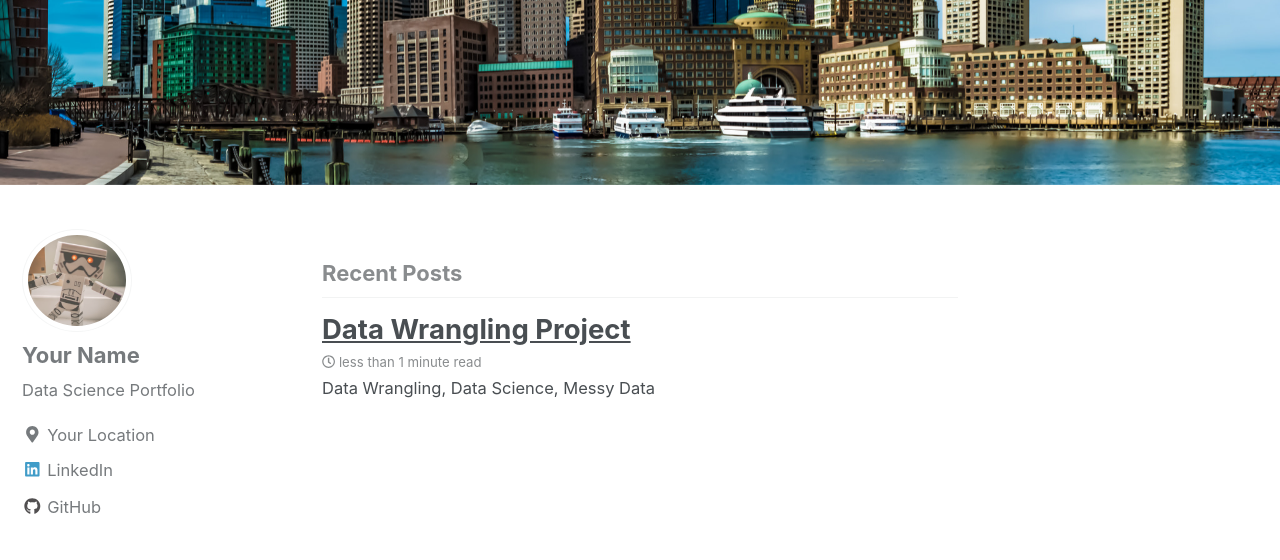
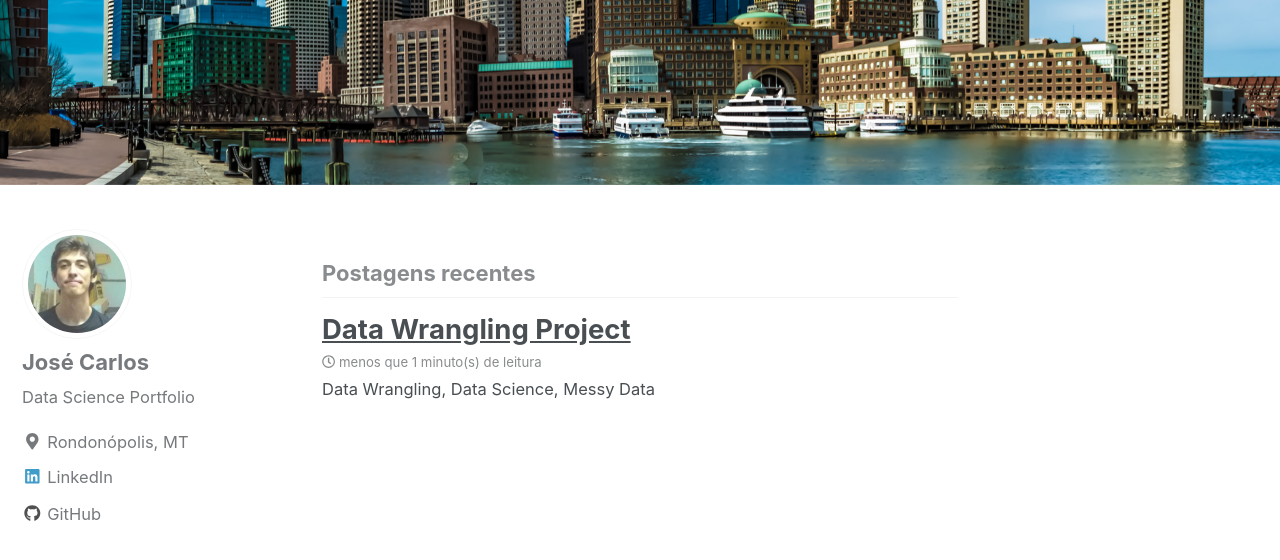
Before and after one commit to jcfneto/jcfneto.github.io, a Jekyll site: the page built from index.html, in a window 1280 px wide and 900 px high, scrolled down 423 px. Shown: the top 560 px of the window. Built offline with Jekyll 4.4.1, drawn with Linux system fonts in a browser that asks for light colours; nearby versions of some CDN libraries; the list of posts is cut into pages by our own code; some of the changed text lies outside the part shown.

Commit message:
Update _config.yml

```diff
--- a/_config.yml
+++ b/_config.yml
@@ -8,11 +8,11 @@
 minimal_mistakes_skin    : "default" # "air", "aqua", "contrast", "dark", "dirt", "neon", "mint", "plum", "sunrise"
 
 # Site Settings
-locale                   : "en-US"
-title                    : "Your Name"
+locale                   : "pt-BR"
+title                    : "José Carlos"
 title_separator          : "-"
-name                     : "Your Name"
-description              : "Data Science Portfolio"
+name                     : "José Carlos"
+description              : "Portfólio de Data Science"
 url                      : # the base hostname & protocol for your site e.g. "https://mmistakes.github.io"
 baseurl                  : # the subpath of your site, e.g. "/blog"
 repository               : # GitHub username/repo-name e.g. "mmistakes/minimal-mistakes"
@@ -84,10 +84,10 @@
 
 # Site Author
 author:
-  name             : "Your Name"
-  avatar           : "/images/bio-pic-2.jpg" # path of avatar image, e.g. "/assets/images/bio-photo.jpg"
+  name             : "José Carlos"
+  avatar           : "/images/me.jpg" # path of avatar image, e.g. "/assets/images/bio-photo.jpg"
   bio              : "Data Science Portfolio"
-  location         : "Your Location"
+  location         : "Rondonópolis, MT"
   email            :
   uri              :
   home             : # null (default), "absolute or relative url to link to author home"
@@ -97,13 +97,13 @@
   flickr           :
   facebook         :
   foursquare       :
-  github           : "Your Github"
+  github           : "jcfneto"
   gitlab           :
   google_plus      :
   keybase          :
   instagram        :
   lastfm           :
-  linkedin         : "dataoptimal" # "john-doe-12345678" (the last part of your profile url, e.g. https://www.linkedin.com/in/john-doe-12345678)
+  linkedin         : "jcfneto" # "john-doe-12345678" (the last part of your profile url, e.g. https://www.linkedin.com/in/john-doe-12345678)
   pinterest        :
   soundcloud       :
   stackoverflow    : # "123456/username" (the last part of your profile url, e.g. https://stackoverflow.com/users/123456/username)
```
